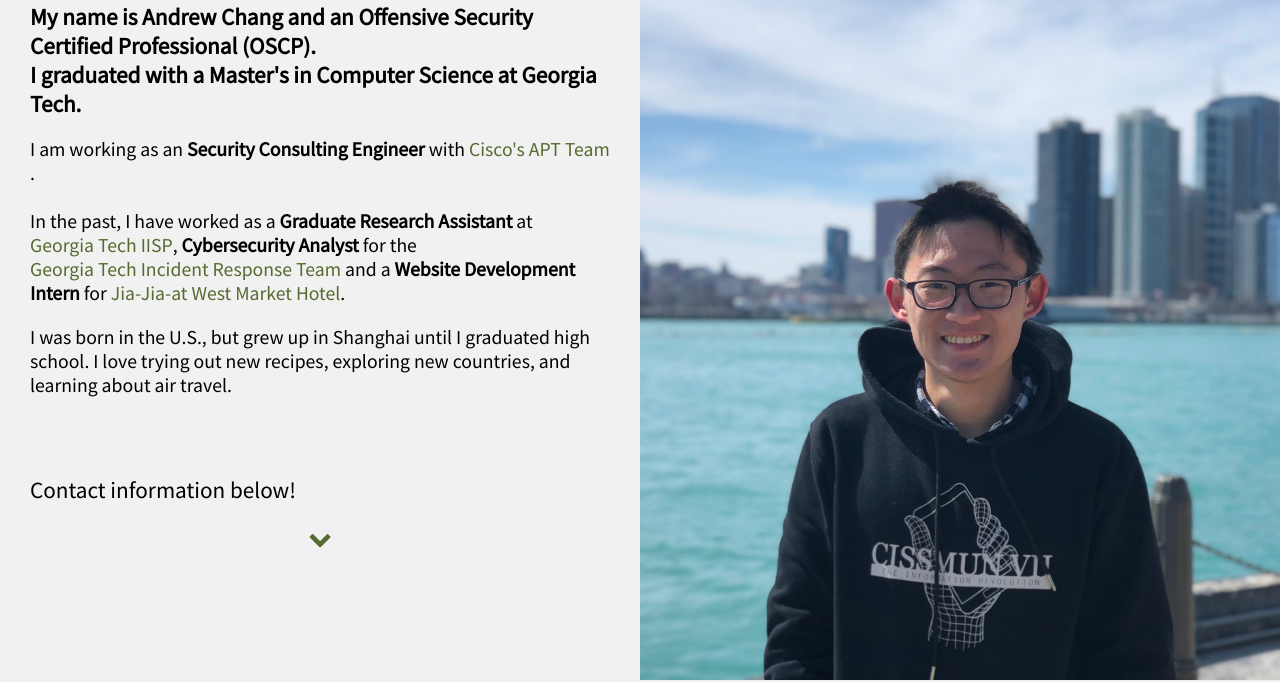
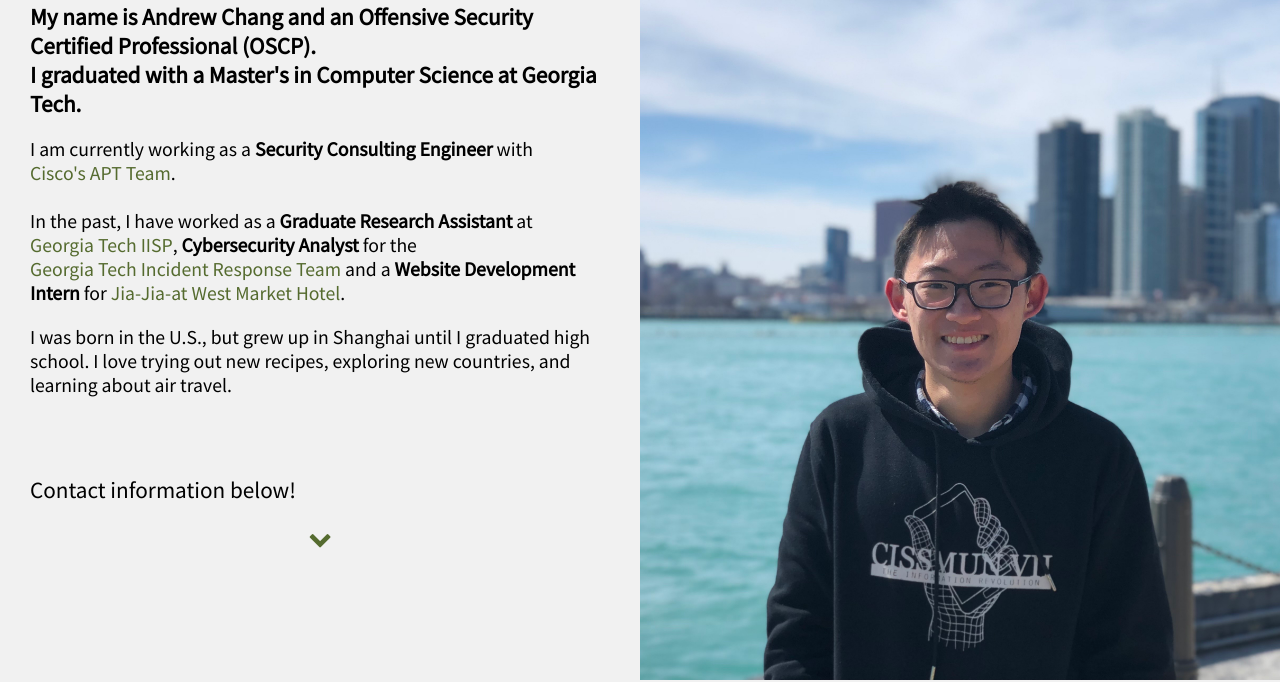
Before and after one commit to timeforchang/website, a plain HTML site: page index.html in a window 1280 px wide. Shown: the part 120-802 px from the top of the page. Drawn offline with nearby package versions, Linux system fonts and the light colour scheme.

Commit message:
Update index.html

```diff
--- a/index.html
+++ b/index.html
@@ -25,7 +25,7 @@
         	<h1><span style = "color: darkolivegreen; font-size:1.5em;">Hello!</span> </h1>
             <h2>    My name is Andrew Chang and an Offensive Security Certified Professional (OSCP). <br>
                     I graduated with a Master's in Computer Science at Georgia Tech. <br> </h2>
-            <p>     I am working as an <b>Security Consulting Engineer</b> with <a style="display: inline-block;" href="https://www.cisco.com/c/en/us/products/security/advisory-services-assessments-penetration.html" target="_blank">Cisco's APT Team</a>.<br><br>
+            <p>     I am currently working as a <b>Security Consulting Engineer</b> with <a style="display: inline-block;" href="https://www.cisco.com/c/en/us/products/security/advisory-services-assessments-penetration.html" target="_blank">Cisco's APT Team</a>.<br><br>
                     In the past, I have worked as a <b>Graduate Research Assistant</b> at <a style="display: inline-block;" href="http://cyber.gatech.edu/" target="_blank">Georgia Tech IISP</a>, <b>Cybersecurity Analyst</b> for the <a href="https://oit.gatech.edu/services/security-and-identity/cyber-security-incident-response-and-management" target="_blank">Georgia Tech Incident Response Team</a> and a <b>Website Development Intern</b> for <a href="https://www.jj-whotel.com.tw/" target="_blank">Jia-Jia-at West Market Hotel</a>. </p>
             <p>     I was born in the U.S., but grew up in Shanghai until I graduated high school.
                     I love trying out new recipes, exploring new countries, and learning about air travel. </p>
```
